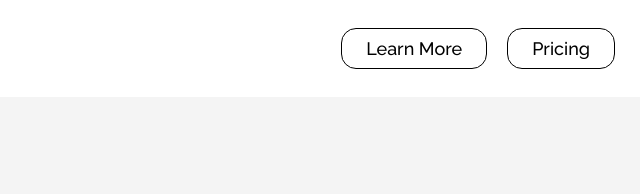
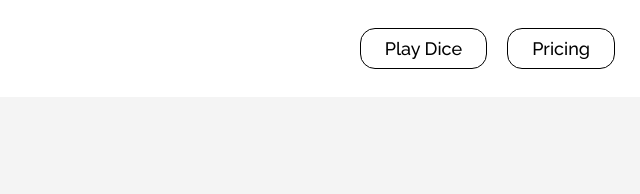
Before and after one commit to carterrmoore/GameZone, a plain HTML site: page index.html in a window 1280 px wide. Shown: the top 194 px of the page, 640-1280 px from the left. Drawn offline with Linux system fonts and the light colour scheme; a web font is replaced by a local one.

Commit message:
Update index.html

```diff
--- a/index.html
+++ b/index.html
@@ -33,7 +33,7 @@
 <nav class="navbar">
     <div class="leftnav"><a class="homelink" href="index.html">Welcome!</a></div>
     <div class="rightnav">
-        <a class="navitem1" href="pagetwo.html">Learn More</a>
+        <a class="navitem1" href="https://carterrmoore.github.io/rollSomeDice/">Play Dice</a>
         <a class="navitem2" href="pricing.html">Pricing</a>
 
     </div>
```
